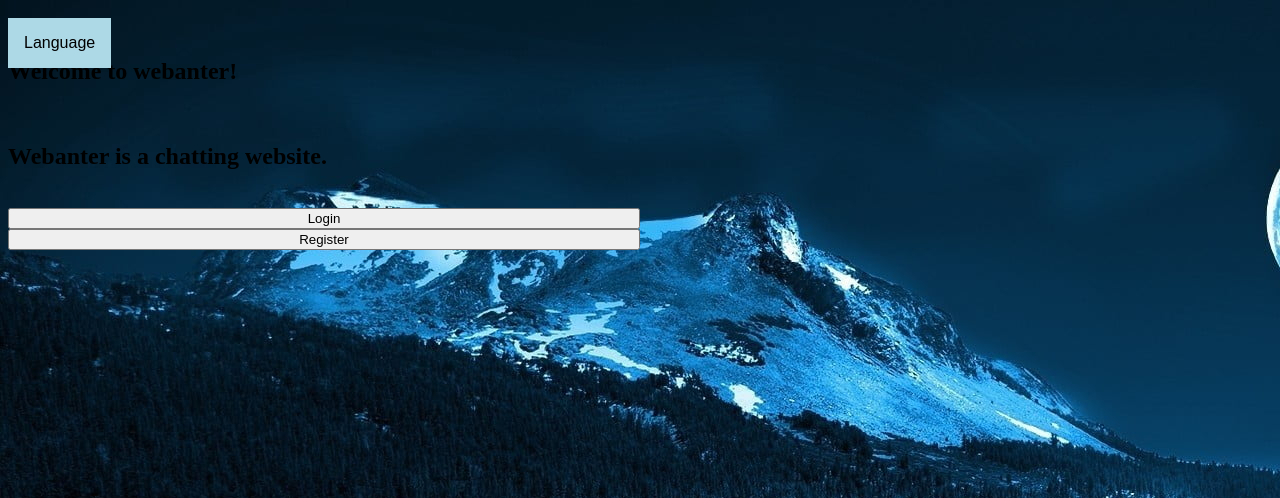
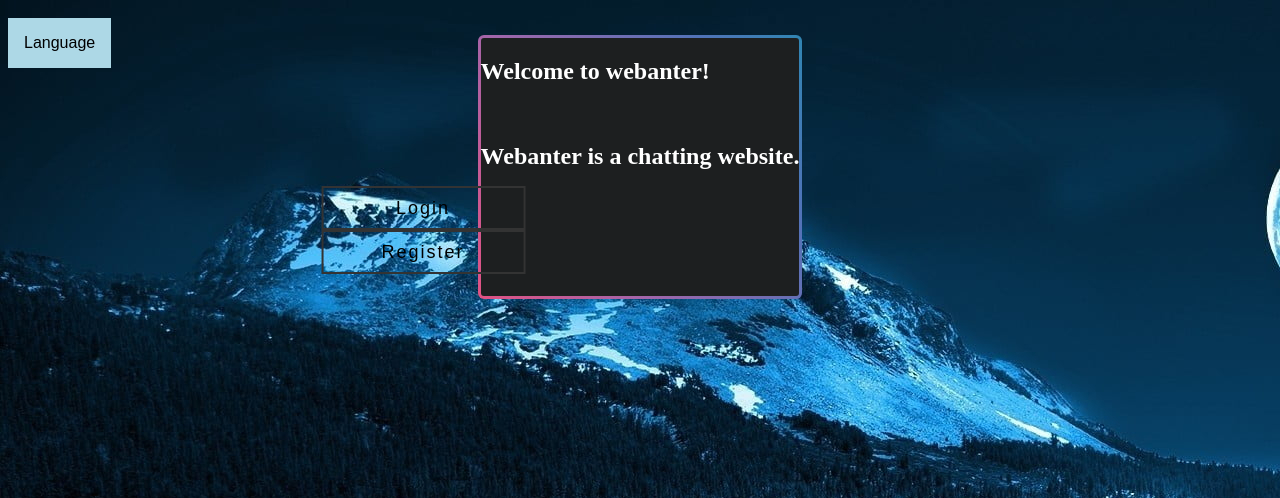
Before and after one commit to MelodyZ02/webanter, a PHP site: page / in a window 1280 px wide. Shown: the top 498 px of the page. Run offline with PHP 8.4, Linux system fonts and the light colour scheme.

Commit message:
Add files via upload

```diff
--- /dev/null
+++ b/webanter/css/main.css
@@ -0,0 +1,172 @@
+.main {
+    display: flex;
+    justify-content: center;
+    align-items: center;
+}
+
+#box {
+    align-items: center;
+    justify-content: center;
+    width: auto;
+    height: auto;
+    color: white;
+}
+
+.gradient-border {
+    --borderWidth: 3px;
+    background: #1D1F20;
+    position: relative;
+    border-radius: var(--borderWidth);
+}
+
+.gradient-border:after {
+    content: '';
+    position: absolute;
+    top: calc(-1 * var(--borderWidth));
+    left: calc(-1 * var(--borderWidth));
+    height: calc(100% + var(--borderWidth) * 2);
+    width: calc(100% + var(--borderWidth) * 2);
+    background: linear-gradient(60deg, #f79533, #f37055, #ef4e7b, #a166ab, #5073b8, #1098ad, #07b39b, #6fba82);
+    border-radius: calc(2 * var(--borderWidth));
+    z-index: -1;
+    animation: animatedgradient 10s ease alternate infinite;
+    background-size: 300% 300%;
+}
+
+@keyframes animatedgradient {
+    0% {
+        background-position: 0% 50%;
+    }
+    50% {
+        background-position: 100% 50%;
+    }
+    100% {
+        background-position: 0% 50%;
+    }
+}
+
+
+.wrapper{
+    transform: translate(-50%, -50%);
+}
+
+a{
+    display: block;
+    width: 200px;
+    height: 40px;
+    line-height: 40px;
+    font-size: 18px;
+    font-family: sans-serif;
+    text-decoration: none;
+    color: #333;
+    border: 2px solid #333;
+    letter-spacing: 2px;
+    text-align: center;
+    position: relative;
+    transition: all .35s;
+}
+
+a span{
+    position: relative;
+    z-index: 2;
+}
+
+a:after{
+    position: absolute;
+    content: "";
+    top: 0;
+    left: 0;
+    width: 0;
+    height: 100%;
+    background: #ff003b;
+    transition: all .35s;
+}
+
+a:hover{
+    color: #fff;
+}
+
+a:hover:after{
+    width: 100%;
+}
+
+
+footer{
+    background: #00000080;
+    bottom: 0px;
+    color: #fff;
+    display: block;
+    text-align: center;
+}
+
+#footer{
+    position: fixed;
+}
+
+.container-fluid {
+    width: 100%;
+    padding-right: 15px;
+    padding-left: 15px;
+    margin-right: auto;
+    margin-left: auto;
+}
+
+  .selected-class {
+      cursor: pointer;
+  }
+
+  nav {
+      width: 960px;
+      margin: 0 auto;
+      display: flex;
+      justify-content: space-between;
+  }
+
+  header {
+    height: 10px;
+    padding: 10px 0;
+    text-align: left;
+}
+
+/* Dropdown Button */
+.dropbtn {
+    background-color: lightblue;
+    color: black;
+    padding: 16px;
+    font-size: 16px;
+    border: none;
+  }
+
+  /* The container <div> - needed to position the dropdown content */
+  .dropdown {
+    position: relative;
+    display: inline-block;
+  }
+
+  /* Dropdown Content (Hidden by Default) */
+  .dropdown-content {
+    display: none;
+    position: absolute;
+    background-color: #f1f1f1;
+    width: 85px;
+    box-shadow: 0px 8px 16px 0px rgba(0,0,0,0.2);
+    z-index: 1;
+  }
+
+  /* Links inside the dropdown */
+  .dropdown-content a {
+    color: black;
+    padding: 5px 10px;
+    text-decoration: none;
+    display: block;
+    max-width: 85px;
+  }
+
+  /* Change color of dropdown links on hover */
+  .dropdown-content a:hover {background-color: #ddd;}
+
+  /* Show the dropdown menu on hover */
+  .dropdown:hover .dropdown-content {display: block;}
+
+  /* Change the background color of the dropdown button when the dropdown content is shown */
+  .dropdown:hover .dropbtn {background-color: white;}
--- a/webanter/index.php
+++ b/webanter/index.php
@@ -7,8 +7,15 @@ include 'include/function/header.php';
 <head>
     <title>webanter</title>
 
-        <link rel="stylesheet" type="text/css" href="css/index.css">
+    <link rel="stylesheet" type="text/css" href="css/main.css">
     <script src="js/background.js" type="text/javascript"></script>
+
+    <style type="text/css">
+        a:link {color: black;}      /* unvisited link */
+        a:visited {color: black;}   /* visited link */
+        a:hover {color: black;}     /* mouse over link */
+        a:active {color: black;}    /* selected link */
+    </style>
 
 </head>
 <body onload="backgr()">
@@ -16,18 +23,26 @@ include 'include/function/header.php';
     <div class="dropdown">
         <button class="dropbtn">Language</button>
         <div class="dropdown-content">
-                  <a href="?lang=hu"><img src="https://www.worldometers.info/img/flags/small/tn_hu-flag.gif" style="width: 65px; height: 40px;"></img></a>
-                  <a href="?lang=en"><img src="https://www.worldometers.info/img/flags/small/tn_uk-flag.gif" style="width: 65px; height: 40px;"></img></a>
+            <a href="?lang=hu"><img src="https://www.worldometers.info/img/flags/small/tn_hu-flag.gif" alt="HU-flag" style="width: 65px; height: 40px;"></img></a>
+            <a href="?lang=en"><img src="https://www.worldometers.info/img/flags/small/tn_uk-flag.gif" alt="US-flag" style="width: 65px; height: 40px;"></img></a>
         </div>
     </div>
 </header>
 
-        <div class="box">
+
+<div class="main">
+<div class="gradient-border" id="box">
     <h2><?= $lang['head'] ?></h2><br>
     <h2><?= $lang['text1'] ?></h2><br>
-                <div class="btn-group">
-                    <a href="pages/login.php"><button style="width:50%"><?= $lang['login'] ?></button></a>
-                    <a href="register.html"><button style="width:50%"><?= $lang['register'] ?></button></a>
+
+        <div class="wrapper">
+            <a href="pages/login.php"><span><?= $lang['login'] ?></span></a>
+        </div>
+
+        <div class="wrapper">
+            <a href="pages/register.php"><span><?= $lang['register'] ?></span></a>
+        </div>
+
 </div>
 </div>
 
```
Lines whose indentation alone changed are shown as unchanged.
